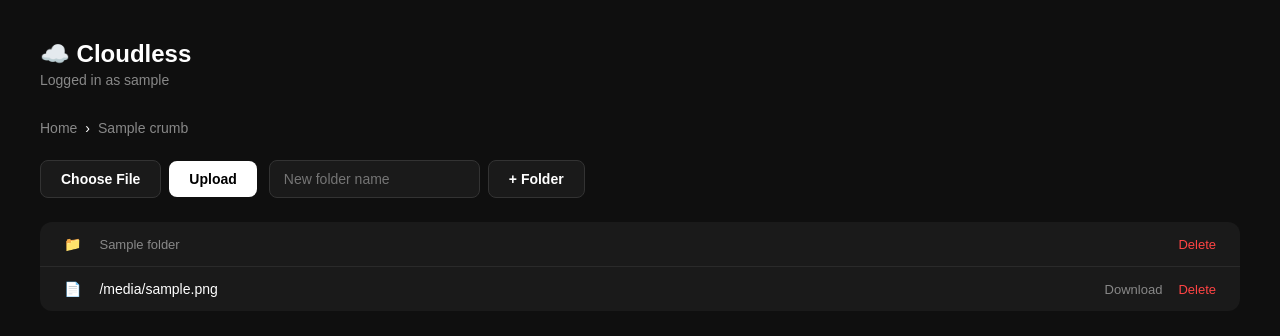
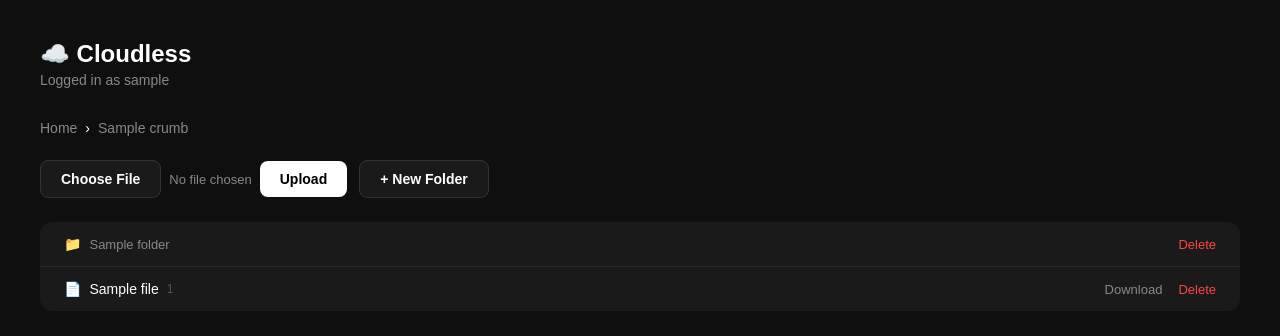
Before and after one commit to cSingh8764/home-lab-nas, a FastAPI app: template cloudless-v2/templates/dashboard.html in a window 1280 px wide. Shown: the top 336 px of the page. Run offline with FastAPI, Linux system fonts and the light colour scheme; the template is opened without the code that fills it: most values are stand-ins (such as "Sample title", 1, 10 or a date in 2020).

Commit message:
Update TemplateResponse signature, show file sizes, add upload progress bar, ignore venv/.env/db
- Pass request as first arg to TemplateResponse (newer Starlette API)
- Show human-readable file sizes in the dashboard
- Upload via XHR with a progress bar
- Remove committed __pycache__ files
- Ignore venv/, .env and *.db; strip BOM from requirements.txt

```diff
--- a/cloudless-v2/main.py
+++ b/cloudless-v2/main.py
@@ -1,4 +1,4 @@
-from fastapi import FastAPI, Request, Form, UploadFile, File
+from fastapi import FastAPI, Request, Form, UploadFile, File, Query
 from fastapi.templating import Jinja2Templates
 from fastapi.responses import HTMLResponse, RedirectResponse, FileResponse
 from database import init_db
@@ -16,22 +16,19 @@ def startup_event():
 
 @app.get("/", response_class=HTMLResponse)
 def root(request: Request):
-    return templates.TemplateResponse("login.html", {"request": request})
-
+    return templates.TemplateResponse(request, "login.html", {})
 @app.post("/login")
 def login(request: Request, username: str = Form(...), password: str = Form(...)):
     user = auth.get_user(username)
     password = auth.verify_password(password, user["password"])
 
     if not user:
-        return templates.TemplateResponse("login.html", {
-            "request": request,
+        return templates.TemplateResponse(request, "login.html", {
             "error": "User not found"
         })
 
     if not password:
-        return templates.TemplateResponse("login.html", {
-            "request": request,
+        return templates.TemplateResponse(request, "login.html", {
             "error": "Incorrect password"
         })
 
@@ -62,8 +59,7 @@ def dashboard(request: Request, path: str = ""):
       "path": "/".join(parts[:i+1])
     })
 
-  return templates.TemplateResponse("dashboard.html", {
-    "request": request,
+  return templates.TemplateResponse(request, "dashboard.html", {
     "username": username,
     "files": files,
     "folders": folders,
@@ -77,23 +73,6 @@ def upload_file(request: Request, file: UploadFile = File(...), path: str = ""):
 
     if not token or not auth.verify_token(token):
         return RedirectResponse(url="/", status_code=303)
-
-    file.file.seek(0, 2)
-    file_size = file.file.tell()
-    file.file.seek(0)
-
-    max_size = 100 * 1024 * 1024
-
-    if file_size > max_size:
-        folders, files = storage.list_contents(path)
-        return templates.TemplateResponse("dashboard.html", {
-            "request": request,
-            "files": files,
-            "folders": folders,
-            "current_path": path,
-            "breadcrumbs": [],
-            "error": f"{file.filename} is too large. Maximum size is 100MB"
-        })
 
     storage.save_file(file, path)
     return RedirectResponse(url=f"/dashboard?path={path}", status_code=303)
@@ -123,8 +102,7 @@ def delete_file(request: Request, filename: str, path: str = ""):
 
     if not success:
         folders, files = storage.list_contents(path)
-        return templates.TemplateResponse("dashboard.html", {
-            "request": request,
+        return templates.TemplateResponse(request, "dashboard.html", {
             "files": files,
             "folders": folders,
             "current_path": path,
@@ -135,11 +113,11 @@ def delete_file(request: Request, filename: str, path: str = ""):
     return RedirectResponse(url=f"/dashboard?path={path}", status_code=303)
 
 @app.post("/create-folder")
-def create_folder(request: Request, folder_name: str = Form(...), path: str = ""):
-  token = request.cookies.get("session")
+def create_folder(request: Request, folder_name: str = Form(...), path: str = Query("")):
+    token = request.cookies.get("session")
 
-  if not token or not auth.verify_token(token):
-    return RedirectResponse(url="/", status_code=303)
+    if not token or not auth.verify_token(token):
+        return RedirectResponse(url="/", status_code=303)
 
-  storage.create_folder(folder_name, path)
-  return RedirectResponse(url=f"/dashboard?path={path}", status_code = 303)
+    storage.create_folder(folder_name, path)
+    return RedirectResponse(url=f"/dashboard?path={path}", status_code=303)
--- a/cloudless-v2/templates/dashboard.html
+++ b/cloudless-v2/templates/dashboard.html
@@ -35,26 +33,27 @@
             display: flex;
             gap: 12px;
             margin-bottom: 24px;
+            align-items: center;
         }
 
-        .upload-form, .folder-form {
+        .upload-form {
             display: flex;
             gap: 8px;
             align-items: center;
         }
 
         input[type="text"] {
+            width: 100%;
             padding: 10px 14px;
-            background-color: #1a1a1a;
+            background-color: #2a2a2a;
             border: 1px solid #333;
             border-radius: 8px;
             color: #ffffff;
             font-size: 14px;
+            margin-bottom: 16px;
         }
 
-        input[type="file"] {
-            display: none;
-        }
+        input[type="file"] { display: none; }
 
         .btn {
             padding: 10px 20px;
@@ -160,28 +181,28 @@
     <p class="error">{{ error }}</p>
     {% endif %}
 
-    <!-- Actions -->
     <div class="actions">
-        <form class="upload-form" method="post" action="/upload?path={{ current_path }}" enctype="multipart/form-data">
-            <input type="file" name="file" id="file" />
+        <form id="upload-form" class="upload-form" method="post" action="/upload" enctype="multipart/form-data">
+            <input type="file" name="file" id="file" onchange="showFileName()" />
             <label class="label" for="file">Choose File</label>
+            <span id="file-name" style="color: #888; font-size: 13px;">No file chosen</span>
             <button class="btn btn-primary" type="submit">Upload</button>
         </form>
 
-        <form class="folder-form" method="post" action="/create-folder?path={{ current_path }}">
-            <input type="text" name="folder_name" placeholder="New folder name" />
-            <button class="btn btn-secondary" type="submit">+ Folder</button>
-        </form>
+        <button class="btn btn-secondary" onclick="openModal()">+ New Folder</button>
     </div>
 
-    <!-- File List -->
+    <div id="progress-container" style="display:none; height: 4px; background-color: #2a2a2a; border-radius: 2px; margin-bottom: 24px; overflow: hidden;">
+        <div id="progress-bar" style="height: 100%; width: 0%; background-color: #ffffff; transition: width 0.1s;"></div>
+    </div>
+
     <div class="file-list">
         {% if folders or files %}
 
             {% for folder in folders %}
             <div class="file-item">
                 <div class="item-left">
-                    <span class="file-icon">📁</span>
+                    <span>📁</span>
                     <a href="/dashboard?path={{ current_path + '/' + folder if current_path else folder }}">
                         {{ folder }}
                     </a>
@@ -197,12 +218,13 @@
             {% for file in files %}
             <div class="file-item">
                 <div class="item-left">
-                    <span class="file-icon">📄</span>
-                    <span>{{ file }}</span>
+                    <span>📄</span>
+                    <span>{{ file.name }}</span>
+                    <span style="color: #555; font-size: 12px;">{{ file.size }}</span>
                 </div>
                 <div class="item-right">
-                    <a href="/download/{{ current_path + '/' + file if current_path else file }}">Download</a>
-                    <form method="post" action="/delete/{{ file }}?path={{ current_path }}" style="display:inline;">
+                    <a href="/download/{{ current_path + '/' + file.name if current_path else file.name }}">Download</a>
+                    <form method="post" action="/delete/{{ file.name }}?path={{ current_path }}" style="display:inline;">
                         <button class="btn-danger" type="submit">Delete</button>
                     </form>
                 </div>
@@ -213,5 +235,93 @@
             <div class="empty">This folder is empty</div>
         {% endif %}
     </div>
+
+    <div class="modal-backdrop" id="folder-modal">
+        <div class="modal-box">
+            <h3>New Folder</h3>
+            <form method="post" action="/create-folder?path={{ current_path }}">
+                <input type="text" name="folder_name" id="folder-input" placeholder="Folder name" required />
+                <div class="modal-actions">
+                    <button type="button" class="btn btn-secondary" onclick="closeModal()">Cancel</button>
+                    <button type="submit" class="btn btn-primary">Create</button>
+                </div>
+            </form>
+        </div>
+    </div>
+
+    <script>
+        function openModal() {
+            const modal = document.getElementById('folder-modal');
+            modal.style.display = 'flex';
+            document.getElementById('folder-input').focus();
+        }
+
+        function closeModal() {
+            const modal = document.getElementById('folder-modal');
+            modal.style.display = 'none';
+            document.getElementById('folder-input').value = '';
+        }
+
+        window.onclick = function(event) {
+            const modal = document.getElementById('folder-modal');
+            if (event.target === modal) {
+                closeModal();
+            }
+        }
+
+        function showFileName(){
+            const input =  document.getElementById('file');
+            const label = document.getElementById('file-name');
+            if (input.files.length > 0){
+                label.textContent = input.files[0].name;
+                label.style.color = '#ffffff'
+            } else {
+                label.textContent = 'No file chosen';
+                label.style.color = '#888';
+            }
+        }
+
+        document.getElementById('upload-form').addEventListener('submit', function(e) {
+            e.preventDefault();
+
+            const input = document.getElementById('file');
+            if (input.files.length === 0) {
+                alert("Please choose a file before uploading");
+                return;
+            }
+
+            const formData = new FormData();
+            formData.append('file', input.files[0]);
+
+            const progressContainer = document.getElementById('progress-container');
+            const progressBar = document.getElementById('progress-bar');
+            progressContainer.style.display = 'block';
+            progressBar.style.width = '0%';
+
+            const xhr = new XMLHttpRequest();
+            xhr.open('POST', '/upload?path={{ current_path }}');
+
+            xhr.upload.onprogress = function(event) {
+                if (event.lengthComputable) {
+                    const percent = (event.loaded / event.total) * 100;
+                    progressBar.style.width = percent + '%';
+                }
+            };
+
+            xhr.onload = function() {
+                if (xhr.status === 200) {
+                    window.location.reload();
+                } else {
+                    alert("Upload failed");
+                    progressContainer.style.display = 'none';
+                }
+            };
+
+            xhr.send(formData);
+        });
+
+
+
+    </script>
 </body>
 </html>
```
Also changed, not shown: other parts of cloudless-v2/templates/dashboard.html (+39 -19 lines), cloudless-v2/requirements.txt (+27 -5 lines), cloudless-v2/storage.py (+15 -1 lines), 1 other file.
